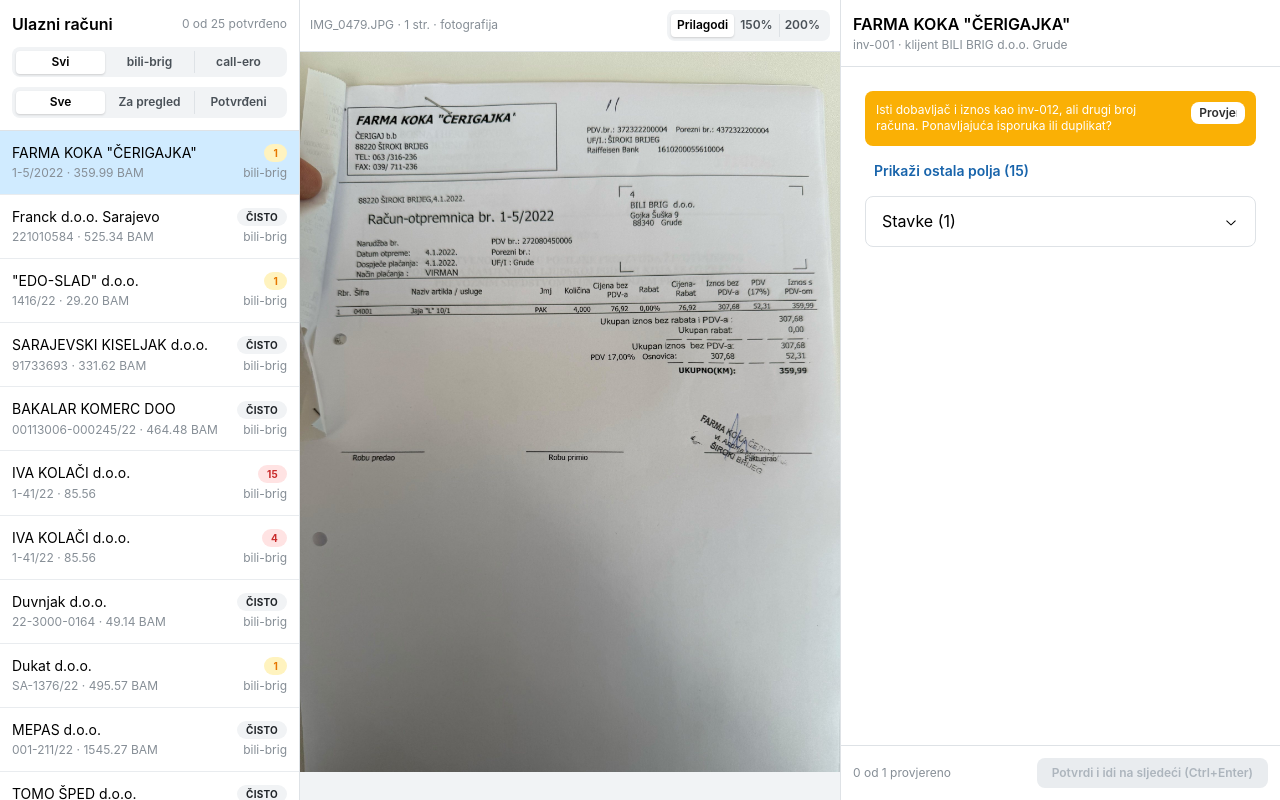
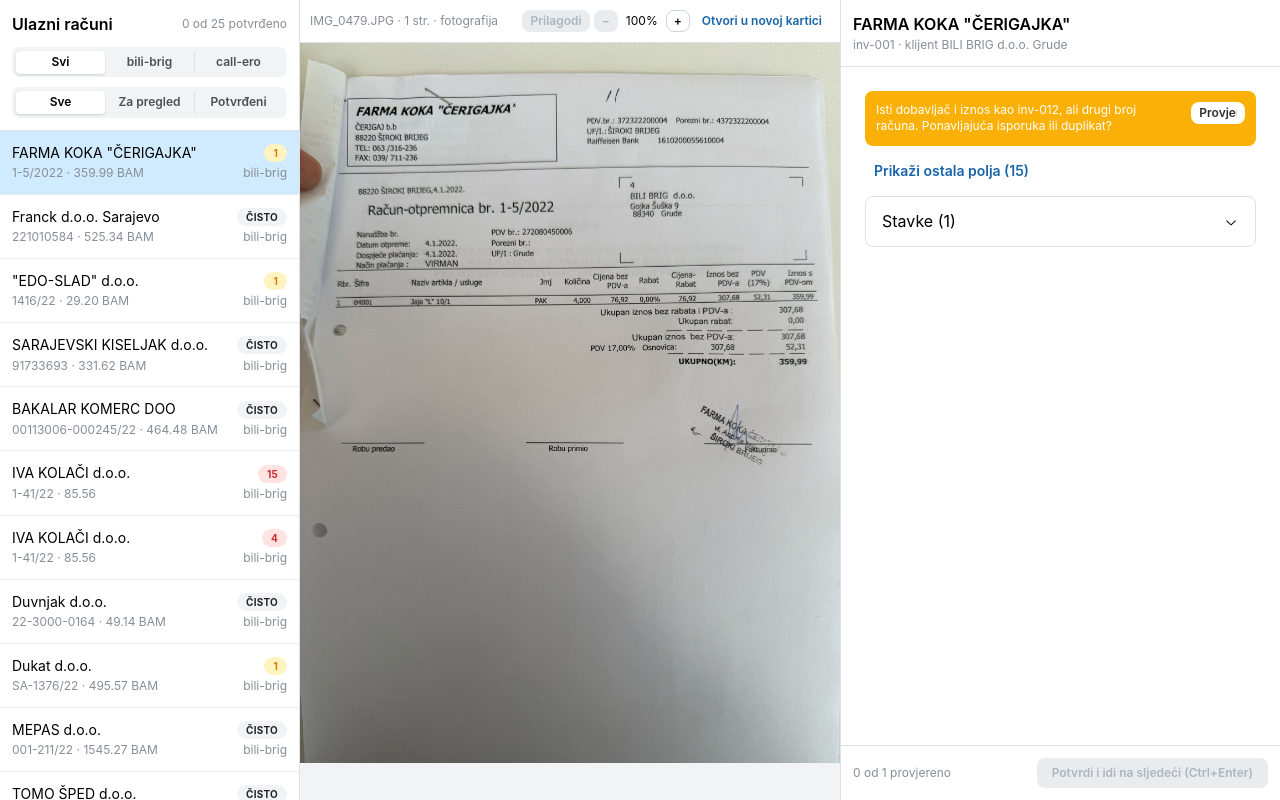
Before and after one commit to Marina121/pregled-ulaznih-racuna, a React (Vite) app: page / in a window 1280 px wide. Built offline with nearby package versions, Linux system fonts and the light colour scheme.

Commit message:
Zoom the original up to 400% and drag to pan
Phone photos have small print; 200% wasn't enough. Adds an
"open in new tab" link for anything beyond that.

Co-Authored-By: Claude Opus 5.5 <noreply@anthropic.com>

```diff
--- a/src/components/OriginalViewer.tsx
+++ b/src/components/OriginalViewer.tsx
@@ -1,9 +1,16 @@
 import { useState } from 'react'
-import { Alert, Box, Group, SegmentedControl, Text } from '@mantine/core'
+import { Alert, Box, Button, Group, Text } from '@mantine/core'
 import type { Invoice } from '../types/invoice'
 
+// 100% = image fits the frame width. Phone photos have small print, so zoom goes up to 400%.
+const MIN_ZOOM = 100
+const MAX_ZOOM = 400
+const ZOOM_STEP = 50
+
 export function OriginalViewer({ invoice }: { invoice: Invoice }) {
-  const [zoom, setZoom] = useState('100')
+  const [zoom, setZoom] = useState(MIN_ZOOM)
+  // A zoomed image can be panned by dragging. Remembers where the drag started.
+  const [drag, setDrag] = useState<{ x: number; y: number; left: number; top: number } | null>(null)
   const o = invoice.original
 
   if (!o) {
@@ -27,23 +34,68 @@ export function OriginalViewer({ invoice }: { invoice: Invoice }) {
           {invoice.originalFilename} · {o.pages} str. · {invoice.channel === 'mobile' ? 'fotografija' : 'e-pošta'}
         </Text>
         {!isPdf && (
-          <SegmentedControl
-            size="xs"
-            value={zoom}
-            onChange={setZoom}
-            data={[
-              { label: 'Prilagodi', value: '100' },
-              { label: '150%', value: '150' },
-              { label: '200%', value: '200' },
-            ]}
-          />
+          <Group gap={4}>
+            <Button size="compact-xs" variant="default" onClick={() => setZoom(100)} disabled={zoom === 100}>
+              Prilagodi
+            </Button>
+            <Button
+              size="compact-xs"
+              variant="default"
+              onClick={() => setZoom((z) => Math.max(MIN_ZOOM, z - ZOOM_STEP))}
+              disabled={zoom <= MIN_ZOOM}
+              aria-label="Smanji"
+            >
+              −
+            </Button>
+            <Text size="xs" w={40} ta="center">
+              {zoom}%
+            </Text>
+            <Button
+              size="compact-xs"
+              variant="default"
+              onClick={() => setZoom((z) => Math.min(MAX_ZOOM, z + ZOOM_STEP))}
+              disabled={zoom >= MAX_ZOOM}
+              aria-label="Povećaj"
+            >
+              +
+            </Button>
+            {/* For tiny print beyond 400%: the browser has its own zoom and shows full resolution. */}
+            <Button size="compact-xs" variant="subtle" component="a" href={src} target="_blank" rel="noreferrer">
+              Otvori u novoj kartici
+            </Button>
+          </Group>
         )}
       </Group>
-      <Box style={{ flex: 1, overflow: 'auto', background: 'var(--mantine-color-gray-1)' }}>
+      <Box
+        style={{
+          flex: 1,
+          overflow: 'auto',
+          background: 'var(--mantine-color-gray-1)',
+          cursor: !isPdf && zoom > MIN_ZOOM ? (drag ? 'grabbing' : 'grab') : undefined,
+        }}
+        onPointerDown={(e) => {
+          if (isPdf || zoom === MIN_ZOOM) return
+          e.preventDefault() // otherwise the browser starts dragging the image as a file
+          setDrag({ x: e.clientX, y: e.clientY, left: e.currentTarget.scrollLeft, top: e.currentTarget.scrollTop })
+          e.currentTarget.setPointerCapture(e.pointerId)
+        }}
+        onPointerMove={(e) => {
+          if (!drag) return
+          e.currentTarget.scrollLeft = drag.left - (e.clientX - drag.x)
+          e.currentTarget.scrollTop = drag.top - (e.clientY - drag.y)
+        }}
+        onPointerUp={() => setDrag(null)}
+        onPointerCancel={() => setDrag(null)}
+      >
         {isPdf ? (
           <iframe title={invoice.id} src={src} style={{ width: '100%', height: '100%', border: 0 }} />
         ) : (
-          <img src={src} alt={`Račun ${invoice.id}`} style={{ width: `${zoom}%`, display: 'block' }} />
+          <img
+            src={src}
+            alt={`Račun ${invoice.id}`}
+            draggable={false}
+            style={{ width: `${zoom}%`, maxWidth: 'none', display: 'block', userSelect: 'none' }}
+          />
         )}
       </Box>
     </Box>
```
